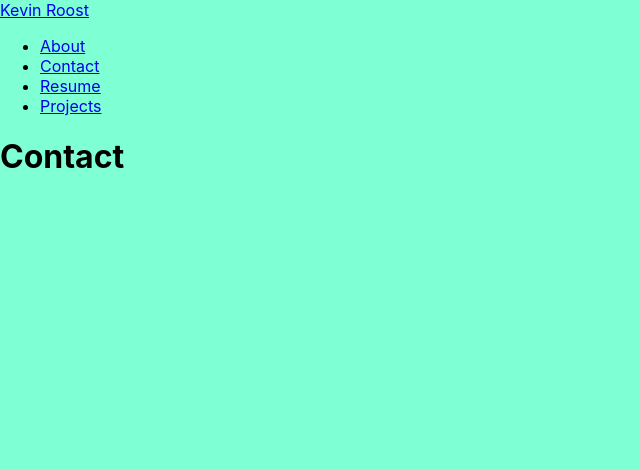
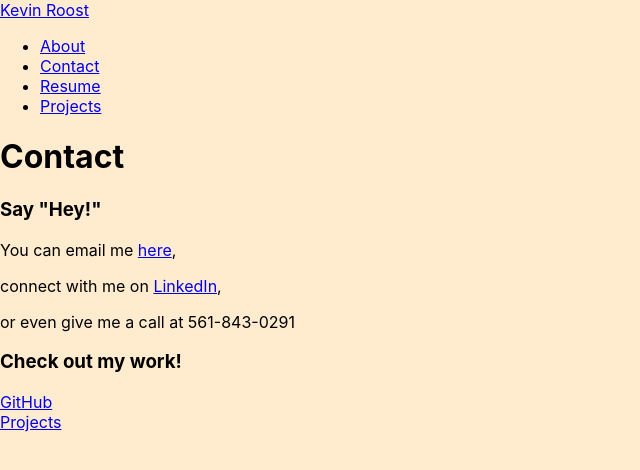
Before and after one commit to kevinroost/kevin-portfolio, a React (Create React App) app: page /contact in a window 1280 px wide. Shown: the top 470 px of the page, without its empty margins (0-640 px from the left). Built offline with nearby package versions, Linux system fonts and the light colour scheme.

Commit message:
build static pages

```diff
--- a/package.json
+++ b/package.json
@@ -8,6 +8,7 @@
     "@testing-library/user-event": "^13.5.0",
     "react": "^18.2.0",
     "react-dom": "^18.2.0",
+    "react-pdf": "^6.2.2",
     "react-router-dom": "^6.8.0",
     "react-scripts": "5.0.1",
     "web-vitals": "^2.1.4"
--- a/src/App.css
+++ b/src/App.css
@@ -1,3 +1,7 @@
+body {
+  background-color: blanchedalmond;
+}
+
 .App {
   text-align: center;
 }
--- a/src/pages/About/About.css
+++ b/src/pages/About/About.css
@@ -1,7 +1,3 @@
 img {
   width: 300px;
 }
-
-body {
-  background-color: aquamarine;
-}
--- a/src/pages/Contact.jsx
+++ b/src/pages/Contact.jsx
@@ -2,6 +2,20 @@ function Contact () {
   return(
     <>
       <h1>Contact</h1>
+      <h3>Say "Hey!"</h3>
+      <p>
+        You can email me <a href="mailto:kroost92@gmail.com">here</a>,
+      </p>
+      <p>
+        connect with me on <a href="https://www.linkedin.com/in/kevinroost/">LinkedIn</a>,
+      </p>
+      <p>
+        or even give me a call at 561-843-0291
+      </p>
+      <h3>Check out my work!</h3>
+      <a href="https://github.com/kevinroost">GitHub</a>
+        <br></br>
+      <a href="./projects">Projects</a>
     </>
   )
 }
--- a/src/pages/Resume.jsx
+++ b/src/pages/Resume.jsx
@@ -1,8 +1,12 @@
+import { Document, Page } from "react-pdf"
+
 function Resume () {
   return(
     <>
       <h1>Resume</h1>
-
+      <p>
+        Grab my <a href="images/KevinRoostResumePDF.pdf">resume</a>
+      </p>
     </>
   )
 }
```
Also changed, not shown: 2 other files (tests, documents, lock files or other folders).
